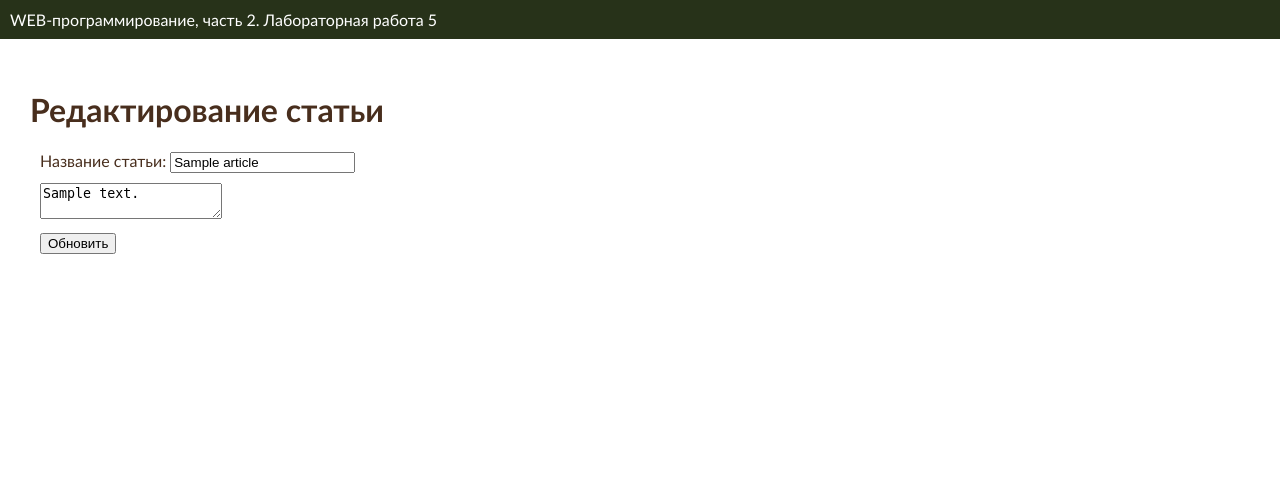
After one commit to ceryleangel/web-programming-labs-2, a Flask app: page /lab5/edit/1 in a window 1280 px wide. The commit adds this page. Shown: the top 494 px of the page. Run offline with Flask 3, Linux system fonts and the light colour scheme; the visitor is signed in with stand-in values (Sample User, id 1); a database or web service that is not in the repository returns one stand-in record (values such as "Sample title"); some libraries are stand-ins or nearby versions.

Commit message:
Самостоятельные задания

```diff
--- a/lab5.py
+++ b/lab5.py
@@ -118,8 +118,11 @@ def list():
     articles = cur.fetchall()
 
     db_close(conn, cur)
-    return render_template ('/lab5/article.html', articles=articles)
 
+    if not articles:
+        return render_template('/lab5/article.html', articles=articles, message='У вас нет ни одной статьи.')
+
+    return render_template('/lab5/article.html', articles=articles)
 
 @lab5.route('/lab5/create', methods = ['GET', 'POST'])
 def create():
@@ -131,6 +134,9 @@ def create():
 
     title = request.form.get('title')
     article_text = request.form.get('article_text')
+
+    if not title or not article_text:
+        return render_template('lab5/create_article.html', error='Заполните все поля')
 
     conn, cur = db_connect()
 
@@ -148,3 +154,65 @@ def create():
 
     db_close(conn, cur)
     return redirect('/lab5')
+
+@lab5.route('/lab5/logout')
+def logout():
+    session.pop('login', None)
+    return redirect('/lab5')
+
+
+@lab5.route('/lab5/edit/<int:article_id>', methods=['GET', 'POST'])
+def edit(article_id):
+
+    login = session.get('login')
+    if not login:
+        return redirect('/lab5/login')
+    conn, cur = db_connect()
+
+    if current_app.config['DB_TYPE'] == 'postgres':
+        cur.execute("SELECT * FROM articles WHERE id=%s;", (article_id,))
+    else:
+        cur.execute("SELECT * FROM articles WHERE id=?;", (article_id,))
+
+    article = cur.fetchone()
+    db_close(conn, cur)
+
+    if not article:
+        return render_template('lab5/articles.html', message='Статья не найдена.')
+    if request.method == 'GET':
+        return render_template('lab5/edit_article.html', article=article)
+
+    title = request.form.get('title')
+    article_text = request.form.get('article_text')
+
+    if not title or not article_text:
+        return render_template('lab5/edit_article.html', article=article, error='Заполните все поля')
+
+    conn, cur = db_connect()
+
+    if current_app.config['DB_TYPE'] == 'postgres':
+        cur.execute("UPDATE articles SET title=%s, article_text=%s WHERE id=%s;", (title, article_text, article_id))
+    else:
+        cur.execute("UPDATE articles SET title=?, article_text=? WHERE id=?;", (title, article_text, article_id))
+
+    db_close(conn, cur)
+    return redirect('/lab5/list')
+
+
+@lab5.route('/lab5/delete/<int:article_id>', methods=['POST'])
+def delete(article_id):
+
+    login = session.get('login')
+
+    if not login:
+        return redirect('/lab5/login')
+
+    conn, cur = db_connect()
+
+    if current_app.config['DB_TYPE'] == 'postgres':
+        cur.execute("DELETE FROM articles WHERE id=%s;", (article_id,))
+    else:
+        cur.execute("DELETE FROM articles WHERE id=?;", (article_id,))
+
+    db_close(conn, cur)
+    return redirect('/lab5/list')
--- a/templates/lab5/create_article.html
+++ b/templates/lab5/create_article.html
@@ -3,6 +3,11 @@
 {% block lab %}Лабораторная работа 5{% endblock %}
 {# основной контент #}
 {% block main %}
+{% if error %}
+        <div style="color: red;">
+            {{ error }}
+        </div>
+    {% endif %}
     <h1> Создание статьи</h1>
     <form method="post">
         <div>
--- /dev/null
+++ b/templates/lab5/edit_article.html
@@ -0,0 +1,22 @@
+{% extends 'base.html' %}
+{% block lab %}Лабораторная работа 5{% endblock %}
+{% block main %}
+    <h1>Редактирование статьи</h1>
+    {% if error %}
+        <div style="color: red;">{{ error }}</div>
+    {% endif %}
+    <form method="post">
+        <div>
+            <label>
+                Название статьи:
+                <input type="text" maxlength="50" name="title" value="{{ article['title'] }}">
+            </label>
+        </div>
+        <div>
+            <textarea name="article_text">{{ article['article_text'] }}</textarea>
+        </div>
+        <div>
+            <button type="submit">Обновить</button>
+        </div>
+    </form>
+{% endblock %}
--- a/templates/lab5/lab5.html
+++ b/templates/lab5/lab5.html
@@ -9,6 +9,7 @@
     <a href="{{ url_for('lab5.register') }}" class="block">Регистрация</a>
     <a href="{{ url_for('lab5.list') }}" class="block">Список статей</a>
     <a href="{{ url_for('lab5.create') }}" class="block">Создать статью</a>
+    <a href="{{ url_for('lab5.logout') }}" class="block">Выйти</a>
 </div>
 <p style="text-align: right; margin:30px; ">
     {{ login if login else 'Anonymous' }}
```
Also changed, not shown: templates/lab5/article.html (+18 -5 lines).
